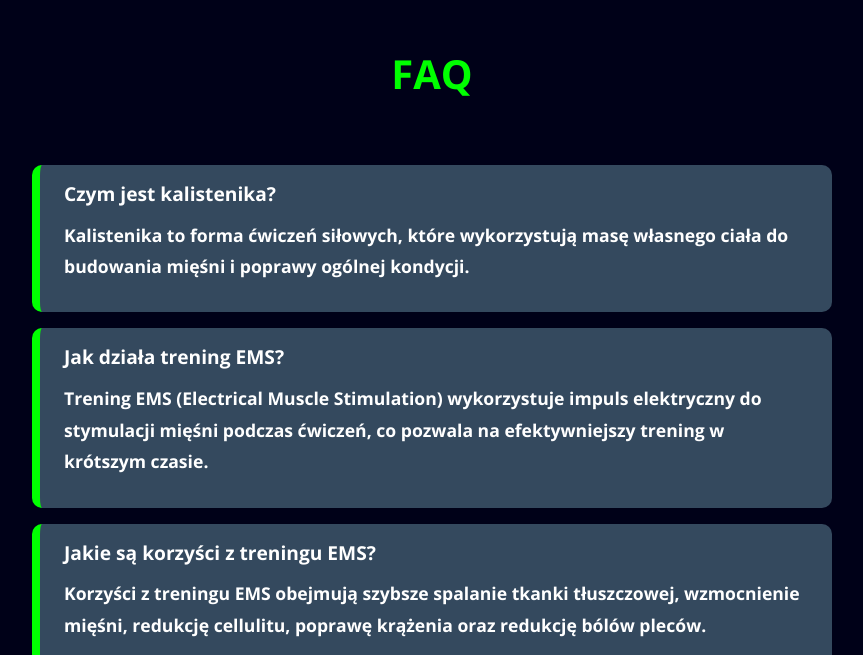
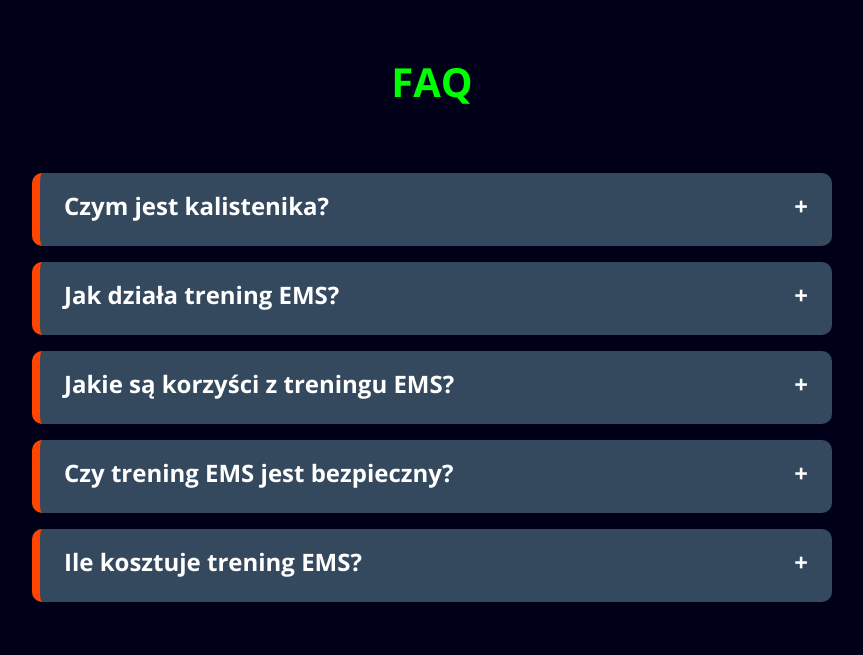
Before and after one commit to PiotrTabat/kalistenic-next.js, a Next.js app: page / in a window 1280 px wide. Shown: the part 5505-6160 px from the top of the page, without its empty margins (208-1071 px from the left). Built offline with nearby package versions, Linux system fonts and the light colour scheme.

Commit message:
KalistenicEMS - FAQ update

```diff
--- a/components/FAQContent.js
+++ b/components/FAQContent.js
@@ -1,9 +1,9 @@
-import React from 'react';
+import React, { useState } from 'react';
 import styled from 'styled-components';
 
 const FAQSection = styled.section`
     background: var(--deep-blue);
-    padding: 1.5rem 5%;
+    padding: 2rem 5%;
     margin-top: 80px;
     color: var(--text-light);
     text-align: center;
@@ -37,58 +37,59 @@ const FAQTitle = styled.h2`
     }
 `;
 
-const FAQList = styled.ul`
-  font-size: 1.2rem;
-  line-height: 1.8;
-  text-align: left;
-  list-style: none;
-  padding: 0;
+const FAQList = styled.div`
     width: 100%;
     max-width: 800px;
-  margin: 0;
+`;
+
+const FAQItem = styled.div`
+    background: var(--text-dark);
+    margin: 1rem 0;
+    padding: 1rem 1.5rem;
+    border-radius: 10px;
+    color: var(--text-light);
+    cursor: pointer;
+    transition: background-color 0.3s ease;
+    border-left: 8px solid var(--electric-orange);
+
+    &:hover {
+        background: var(--electric-red);
+    }
+
+    @media (max-width: 768px) {
+        padding: 1.5rem 1rem;
+        border-left: 5px solid var(--electric-orange);
+    }
+`;
+
+const Question = styled.div`
+    font-size: 1.5rem;
+    font-weight: bold;
+    display: flex;
+    justify-content: space-between;
+    align-items: center;
+
+    @media (max-width: 768px) {
+        font-size: 1.2rem;
+    }
+`;
+
+const Answer = styled.div`
+    font-size: 1.1rem;
+    margin-top: 0.5rem;
+    max-height: ${({ isOpen }) => (isOpen ? '1000px' : '0')};
+    overflow: hidden;
+    transition: max-height 0.3s ease;
 
     @media (max-width: 768px) {
         font-size: 1rem;
     }
 `;
 
-const FAQItem = styled.li`
-  background: var(--text-dark);
-  margin: 1rem 0;
-  padding: 0.75rem 1.5rem;
-  border-radius: 10px;
-  color: var(--text-light);
-  font-weight: bold;
-  display: flex;
-  flex-direction: column;
-  transition: transform 0.3s ease, background-color 0.3s ease;
-  border-left: 8px solid var(--electric-green);
-
-  &:hover {
-    background: linear-gradient(145deg, var(--dark-green), var(--green));
-    transform: translateY(-3px);
-  }
-
-  @media (max-width: 768px) {
-    padding: 1.5rem 1rem;
-    border-left: 5px solid var(--electric-green);
-  }
-`;
-
-const Question = styled.span`
-  font-size: 1.2rem;
-  flex: 1;
-  text-align: left;
-
-  @media (max-width: 768px) {
+const ToggleIcon = styled.span`
   font-size: 1.5rem;
-  }
-`;
-
-const Answer = styled.p`
-  font-size: 1.1rem;
-  color: var(--text-light);
-  margin-top: 0.5rem;
+  transition: transform 0.3s ease;
+  transform: ${({ isOpen }) => (isOpen ? 'rotate(45deg)' : 'rotate(0)')};
 
   @media (max-width: 768px) {
     font-size: 1.2rem;
@@ -96,6 +97,12 @@ const Answer = styled.p`
 `;
 
 const FAQContent = () => {
+    const [openIndex, setOpenIndex] = useState(null);
+
+    const handleToggle = index => {
+        setOpenIndex(openIndex === index ? null : index);
+    };
+
     const faqs = [
         {
             question: "Czym jest kalistenika?",
@@ -124,9 +131,12 @@ const FAQContent = () => {
             <FAQTitle>FAQ</FAQTitle>
             <FAQList>
                 {faqs.map((faq, index) => (
-                    <FAQItem key={index}>
-                        <Question>{faq.question}</Question>
-                        <Answer>{faq.answer}</Answer>
+                    <FAQItem key={index} onClick={() => handleToggle(index)}>
+                        <Question>
+                            {faq.question}
+                            <ToggleIcon isOpen={openIndex === index}>{openIndex === index ? '-' : '+'}</ToggleIcon>
+                        </Question>
+                        <Answer isOpen={openIndex === index}>{faq.answer}</Answer>
                     </FAQItem>
                 ))}
             </FAQList>
```
Lines whose indentation alone changed are shown as unchanged.
